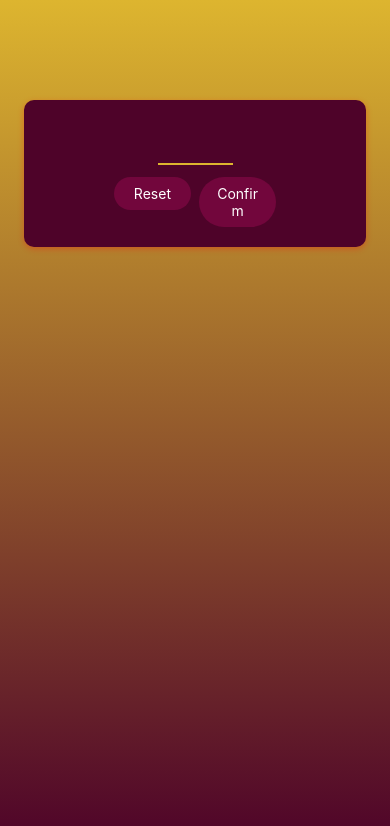
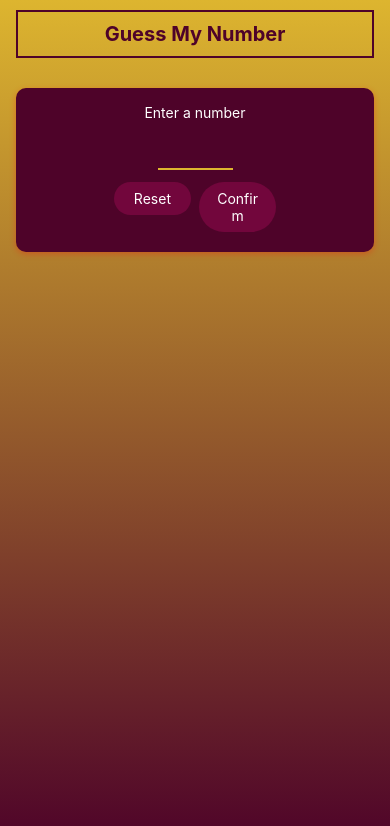
Before and after one commit to sahilsapariya/learn-react-native, a React Native app: screen /StartGame in a window 390 px wide. Shown: the top 826 px of the page. Built offline with nearby package versions, Linux system fonts and the light colour scheme.

Commit message:
feat: add a label in card

```diff
--- a/src/common/wrappers/ScreenWrapper.tsx
+++ b/src/common/wrappers/ScreenWrapper.tsx
@@ -39,5 +39,6 @@ const styles = StyleSheet.create({
   safeArea: {
     flex: 1,
     marginTop: Platform.OS === "android" ? 35 : 0,
+    marginHorizontal: 16,
   },
 });
--- a/src/screens/StartGame/index.tsx
+++ b/src/screens/StartGame/index.tsx
@@ -1,10 +1,11 @@
-import { Alert, TextInput, View } from "react-native";
+import { Alert, TextInput, View, Text } from "react-native";
 import React, { useState } from "react";
 import PrimaryButton from "common/components/ui/PrimaryButton";
 import { StackScreenProps } from "@react-navigation/stack";
 import { RootStackParamList } from "common/interfaces";
 import ScreenWrapper from "common/wrappers/ScreenWrapper";
 import { startGameStyles as styles } from "./style";
+import Title from "common/components/ui/Title";
 
 type Props = StackScreenProps<RootStackParamList, "StartGame">;
 
@@ -32,7 +33,15 @@ const StartGameScreen: React.FC<Props> = ({ navigation }) => {
 
   return (
     <ScreenWrapper>
+      <Title>Guess My Number</Title>
       <View style={styles.inputContainer}>
+        <Text
+          style={{
+            color: "white",
+          }}
+        >
+          Enter a number
+        </Text>
         <TextInput
           style={styles.numberInput}
           maxLength={2}
--- a/src/screens/StartGame/style.ts
+++ b/src/screens/StartGame/style.ts
@@ -5,8 +5,7 @@ export const startGameStyles = StyleSheet.create({
   inputContainer: {
     justifyContent: "center",
     alignItems: "center",
-    marginTop: 100,
-    marginHorizontal: 24,
+    marginTop: 20,
     padding: 16,
     backgroundColor: Colors.primary600,
     borderRadius: 10,
```
